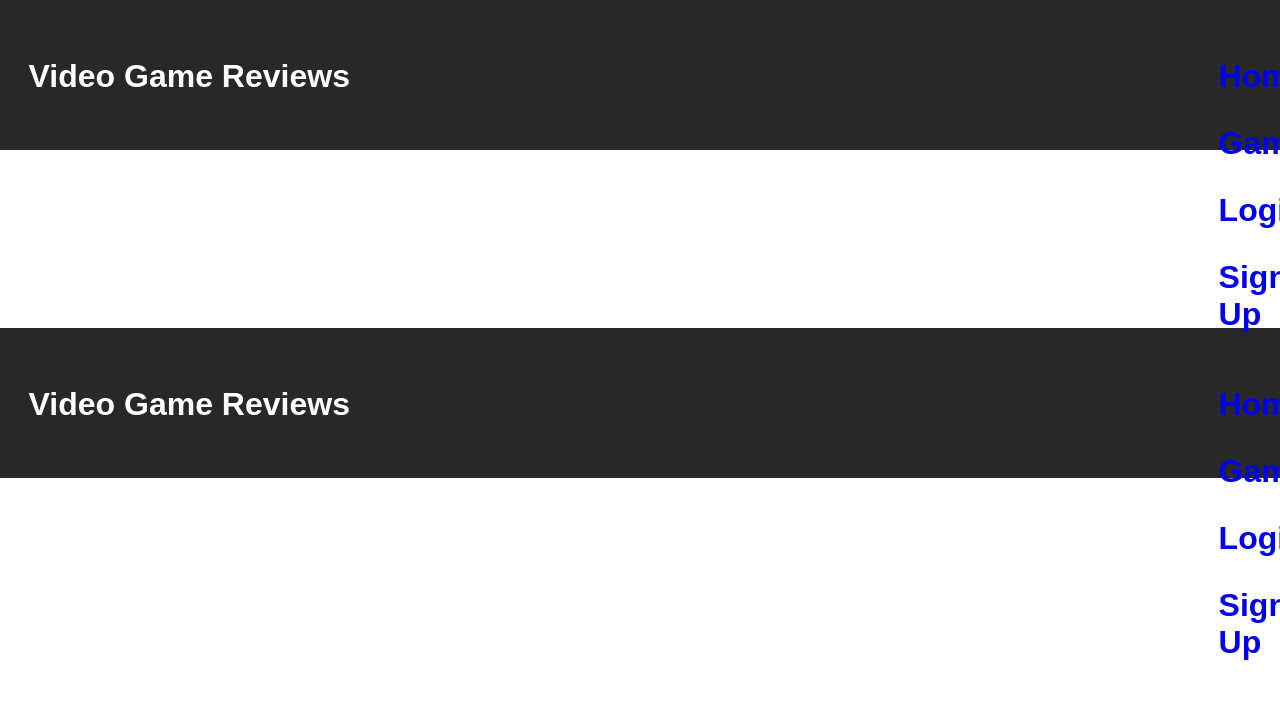
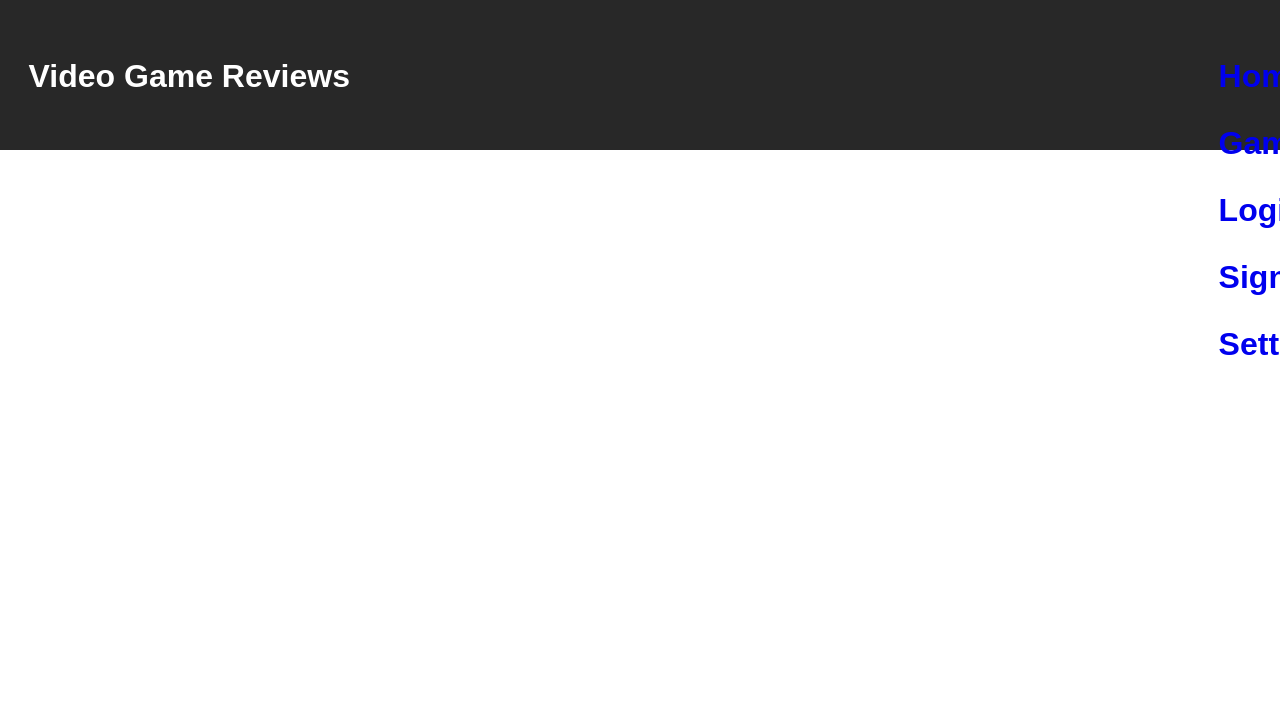
Before and after one commit to Ajxy2/Iat_351_Website, a PHP site: page / in a window 1280 px wide. Shown: the top 710 px of the page. Run offline with PHP 8.4, Linux system fonts and the light colour scheme; tables that the repository leaves empty or names only in its code hold one stand-in row (values such as "Sample post").

Commit message:
Fixed settings, fixed issues with home page
Linked home page/game search pages to login/sign up/settings
Deleted duplicate home page (literally all code was there twice)
Moved css and references to css to css folder
Got settings page to properly interact with database
Gender/DoB/bio fully functional
Added email validation (must be proper email format to use to make account)
Added password encryption
Fixed logout function

```diff
--- a/css/style.css
+++ b/css/style.css
@@ -1,4 +1,4 @@
-body {
+/*body {
 	margin: 0;
 	padding: 0;
 	}
@@ -15,11 +15,6 @@ h1 {
 	float: left;
 	margin-left: 2%;
 	margin-top: 10px;
-}
-
-span {
-	color: #ffffff;
-
 }
 
 ul {
@@ -51,4 +46,108 @@ a:hover{
 
 td {
 	margin-right: 3rem;
+}*/
+
+span {
+	color: red;
 }
+body {
+	margin: 0;
+	padding: 0;
+	}
+
+header {
+	width: 100%;
+	height: 150px;
+	background-color: #282828;
+}
+
+h1 {
+	position: absolute;
+	padding: 3px;
+	float: left;
+	margin-left: 2%;
+	margin-top: 55px;
+	color:white;
+
+}
+
+h2 {
+
+	font-size:1.5rem;
+
+}
+a {
+	text-align: center;
+	color: #black;
+	text-decoration: none;
+
+}
+a .menu{
+	text-align: center;
+	color: white;
+
+}
+ul {
+
+	width:auto;
+	float:right;
+	margin-top: -15px;
+	margin-left: 70rem;
+	color:white;
+}
+
+li {
+	display: inline-block;
+	padding: 15px 30px;
+	color:white;
+}
+a:visited {
+  color: black;
+}
+
+a:hover{
+	color:#F0c330;
+}
+
+
+
+body {
+
+		background-color:#ffffff;
+		font-family: Arial, Helvetica, sans-serif;
+}
+
+.gameList{
+	padding-top: 10rem;
+ margin-left: auto;
+  margin-right: auto;
+text-align:center;
+
+
+
+}
+
+td {
+
+	  display:flex;
+ text-align: center;
+
+	font-size:1rem;
+	padding-bottom: 2rem;
+}
+
+p {
+	font-size:1.3rem;
+	padding-bottom: 2rem;
+
+}
+
+
+
+table {
+	 margin-left: auto;
+  margin-right: auto;
+ text-align:center;
+
+}
--- a/index.php
+++ b/index.php
@@ -21,7 +21,7 @@ if(mysqli_connect_errno()) {
 <html lang="en">
   <head>
     <title>Video Game Review</title>
-	 <link  rel="stylesheet"  href="style.css">
+	 <link  rel="stylesheet"  href="css/style.css">
   </head>
   <header>
   <h1>Video Game Reviews<h1>
@@ -29,8 +29,9 @@ if(mysqli_connect_errno()) {
 		<ul>
 			<li><a  href="index.php">Home</a></li>
 			<li><a href="searchGame.php">Games</a></li>
-			<li><a  href="game.php">Login</a></li>
-			<li><a  href="game.php">Sign Up</a></li>
+			<li><a  href="login.php">Login</a></li>
+			<li><a  href="register.php">Sign Up</a></li>
+         <li><a  href="settings.php">Settings</a></li>
 		</ul>
 	</nav>
 	</header>
@@ -83,81 +84,3 @@ if(mysqli_connect_errno()) {
 
 
 </html>
-<?php
-   $dbhost = "localhost";
-   $dbuser = "USER_NAME";
-   $dbpass = "";
-   $dbname = "videogame";
-
-
-
-   $connection = @mysqli_connect($dbhost, $dbuser, $dbpass, $dbname);
-
-
-
-   if(mysqli_connect_errno()) {
-   die("Database connection failed: " .
-        mysqli_connect_error() .
-        " (" . mysqli_connect_errno() . ")"
-   );
-   }
-
-   ?>
-<html lang="en">
-   <head>
-      <title>Video Game Review</title>
-      <link  rel="stylesheet"  href="style5.css">
-   </head>
-   <header>
-      <h1>
-      Video Game Reviews
-      <h1>
-      <nav>
-         <ul>
-            <li><a  href="index.php">Home</a></li>
-            <li><a href="searchGame.php">Games</a></li>
-            <li><a  href="game.php">Login</a></li>
-            <li><a  href="game.php">Sign Up</a></li>
-         </ul>
-      </nav>
-   </header>
-   </header>
-   <body class="bodynew">
-      <div class="gameList">
-         <?php
-            $sql  = "SELECT game.title, game.genre, game.critic_rating
-              FROM game WHERE critic_rating > 70 LIMIT 10";
-
-              $result = mysqli_query($connection,$sql);
-            $resultCheck = mysqli_num_rows($result);
-
-            if ($resultCheck > 0) {
-
-             	echo "<table>
-
-
-                  	 ";
-               echo "<tr>" ;
-
-
-
-               while ($row = mysqli_fetch_assoc($result)) {
-
-
-            		 ?>
-         <img src="videogame.jpg" alt="Girl in a jacket" style="width:400px;height:400px;">
-         <?php
-            echo   "<a href='game.php" . $row["title"] . "'>". "<h2>" . $row["title"] . "</h2>" . "<p>". $row['genre']
-			. "<br>" ."Critic Rating ". $row['critic_rating']. "</p>". "</a>"  ;
-            }
-            echo "</tr>" ;
-            echo "
-                         </table>";
-
-            }
-
-            ?>
-      </div>
-      <br>
-   </body>
-</html>
```
Also changed, not shown: login.php (+9 -0 lines), register.php (+18 -0 lines), searchGame.php (+4 -3 lines), settings.php (+41 -0 lines). Lines whose indentation alone changed are shown as unchanged.
